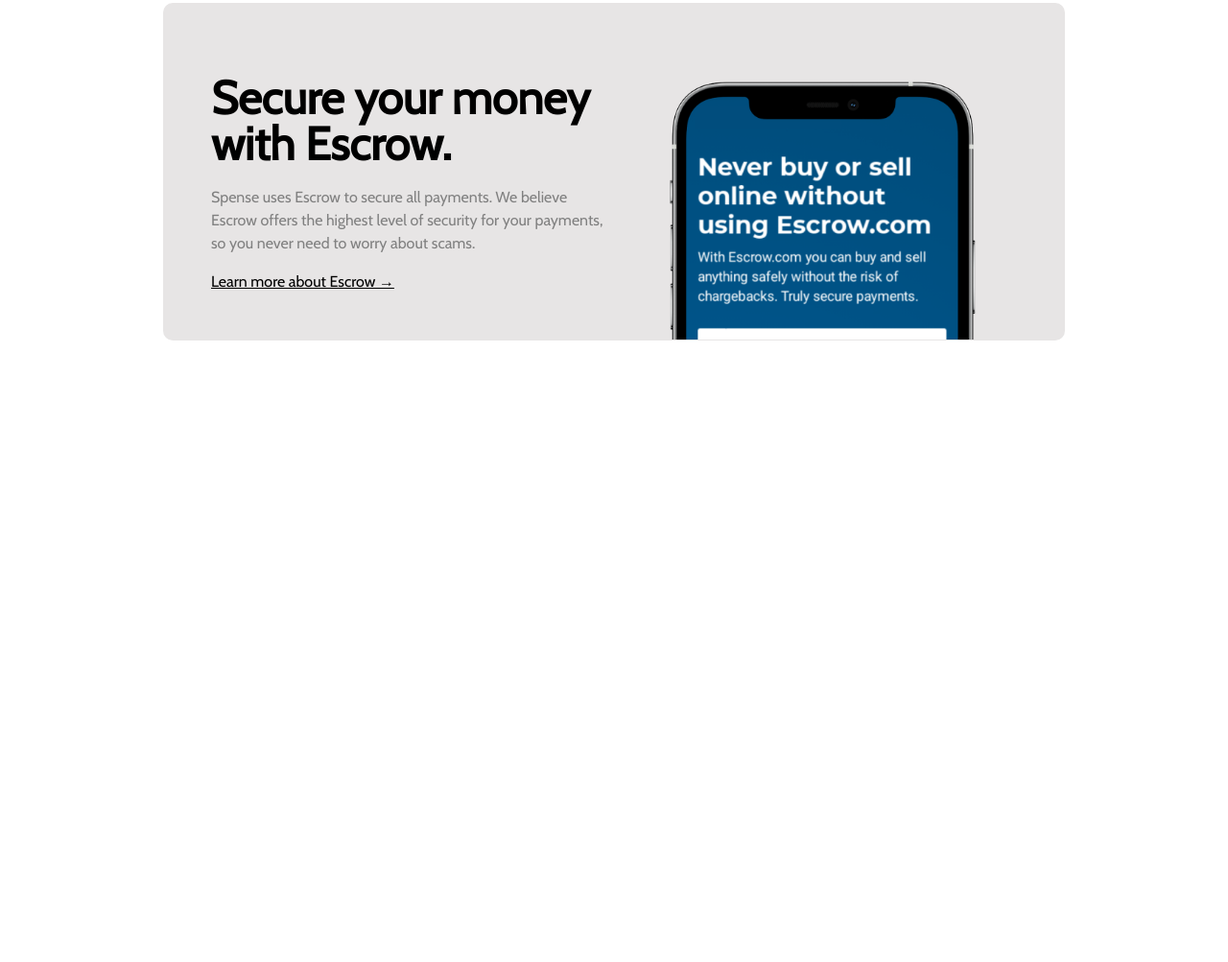
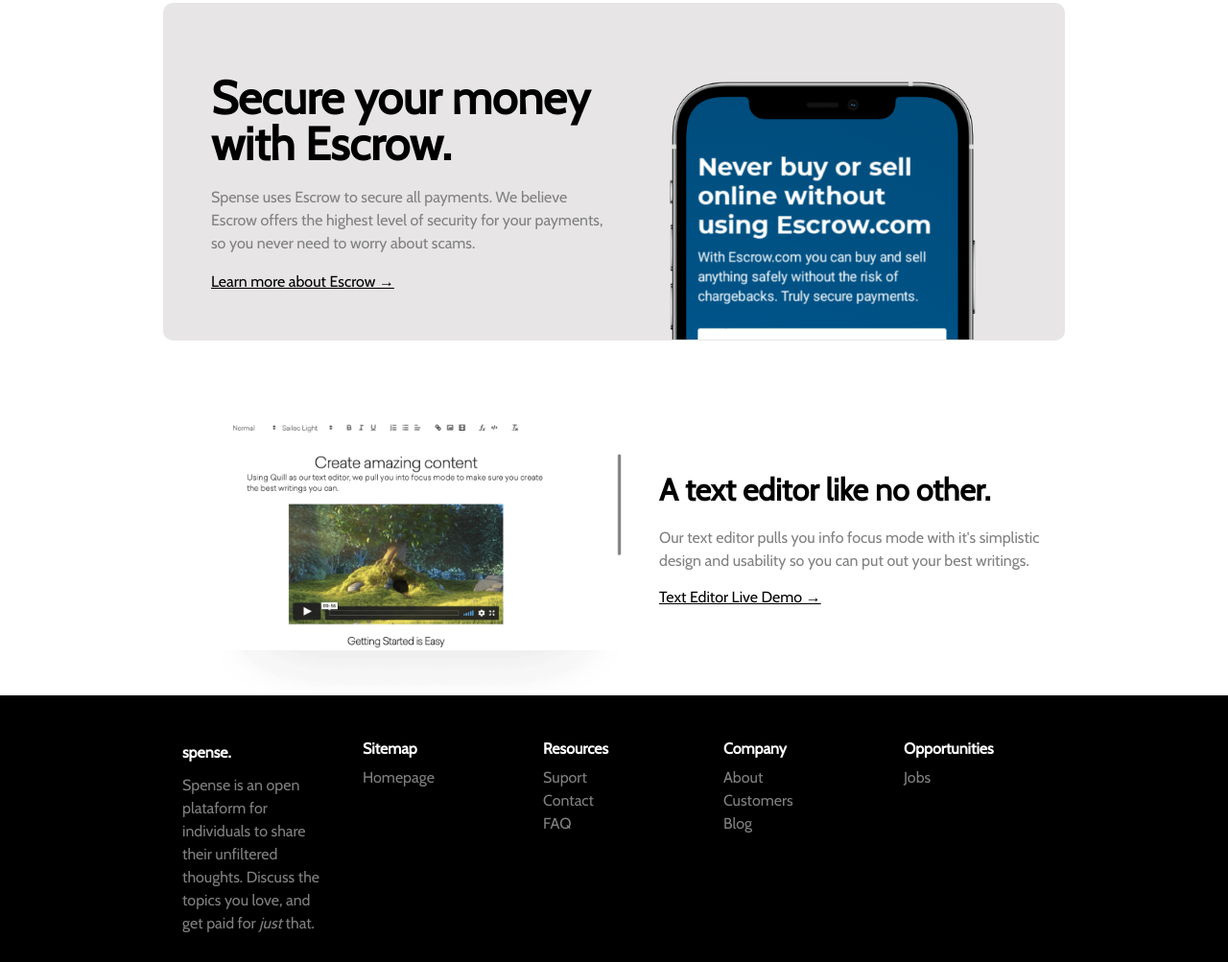
Before and after one commit to brunogs97/Codewell-Spense, a plain HTML site: page código/index.html in a window 1280 px wide. Shown: the part 805-1808 px from the top of the page at 96% size. Before the commit the page ends 1439 px from the top, so only its background shows below. Drawn offline with nearby package versions, Linux system fonts and the light colour scheme.

Commit message:
criado e estilizado a parte do rodapé

```diff
--- a/código/index.html
+++ b/código/index.html
@@ -72,6 +72,54 @@
                 <img src="../img/Phone Mockup (Desktop).png" alt="Phone-Mockup">
             </div>
         </section>
+
+        <section class="editor-texto">
+            <img src="../img/Text Editor.png" alt="Text-Editor">
+
+            <h2>A text editor like no other.</h2>
+            <p>Our text editor pulls you info focus mode with it's
+                simplistic design and usability so you can put out your
+                best writings.
+            </p>
+
+            <a href="#">Text Editor Live Demo →</a>
+        </section>
     </main>
+
+    <footer>
+        <section id="rodape">
+            <div id="titulo-spense">
+                <p class="titulo">spense.</p>
+                <p>Spense is an open plataform for individuals to share
+                    their unfiltered thoughts. Discuss the topics you love,
+                    and get paid for <em>just</em> that.
+                </p>
+            </div>
+
+            <div id="sitemap">
+                <p class="titulo">Sitemap</p>
+                <a href="#">Homepage</a>
+            </div>
+
+            <div id="resources">
+                <p class="titulo">Resources</p>
+                <a href="#">Suport</a><br>
+                <a href="#">Contact</a><br>
+                <a href="#">FAQ</a>
+            </div>
+
+            <div id="company">
+                <p class="titulo">Company</p>
+                <a href="#">About</a><br>
+                <a href="#">Customers</a><br>
+                <a href="#">Blog</a>
+            </div>
+
+            <div id="opportunities">
+                <p class="titulo">Opportunities</p>
+                <a href="#">Jobs</a><br>
+            </div>
+        </section>
+    </footer>
 </body>
 </html>
--- a/código/style.css
+++ b/código/style.css
@@ -179,7 +179,8 @@ main {
     margin: 0 50px 20px 0;
 }
 
-.texto-escrow a {
+.texto-escrow a, .editor-texto a {
+    font-family: 'Cabin', sans-serif;
     color: #000000;
 }
 
@@ -189,3 +190,134 @@ main {
     top: -250px;
     width: 850px;
 }
+
+.editor-texto {
+    font-family: 'Cabin', sans-serif;
+    height: 350px;
+}
+
+.editor-texto img {
+    display: inline-block;
+    width: 55%;
+    margin: 40px 0 0 0;
+    float: left;
+}
+
+.editor-texto h2 {
+    display: inline-block;
+    font-weight: bold;
+    font-size: 2em;
+    margin-top: 120px;
+    padding: 0 0 20px 0;
+}
+
+.editor-texto p {
+    color: gray;
+    line-height: 1.5;
+    margin: 0 0 20px 10px;
+}
+
+footer {
+    background: #000000;
+}
+
+#rodape {
+    width: 940px;
+    height: 250px;
+    display: flex;
+    margin: 0 auto;
+}
+
+#titulo-spense {
+    order: 1;
+    font-family: 'Cabin', sans-serif;
+    width: 350px;
+    padding: 20px;
+}
+
+#titulo-spense .titulo {
+    color: white;
+    font-weight: bold;
+    margin: 0 0 10px 0;
+}
+
+#titulo-spense p {
+    color: gray;
+    line-height: 1.5;
+}
+
+#sitemap {
+    order: 2;
+    font-family: 'Cabin', sans-serif;
+    width: 350px;
+    padding: 20px;
+}
+
+#sitemap .titulo {
+    color: white;
+    font-weight: bold;
+    margin: 0 0 10px 0;
+}
+
+#sitemap a {
+    color: gray;
+    line-height: 1.5;
+    text-decoration: none;
+}
+
+#resources {
+    order: 3;
+    font-family: 'Cabin', sans-serif;
+    width: 350px;
+    padding: 20px;
+}
+
+#resources .titulo {
+    color: white;
+    font-weight: bold;
+    margin: 0 0 10px 0;
+}
+
+#resources a {
+    color: gray;
+    line-height: 1.5;
+    text-decoration: none;
+}
+
+#company {
+    order: 3;
+    font-family: 'Cabin', sans-serif;
+    width: 350px;
+    padding: 20px;
+}
+
+#company .titulo {
+    color: white;
+    font-weight: bold;
+    margin: 0 0 10px 0;
+}
+
+#company a {
+    color: gray;
+    line-height: 1.5;
+    text-decoration: none;
+}
+
+#opportunities {
+    order: 3;
+    font-family: 'Cabin', sans-serif;
+    width: 350px;
+    padding: 20px;
+}
+
+#opportunities .titulo {
+    color: white;
+    font-weight: bold;
+    margin: 0 0 10px 0;
+}
+
+#opportunities a {
+    color: gray;
+    line-height: 1.5;
+    text-decoration: none;
+}
```
Also changed, not shown: img/Text Editor.png (added).
